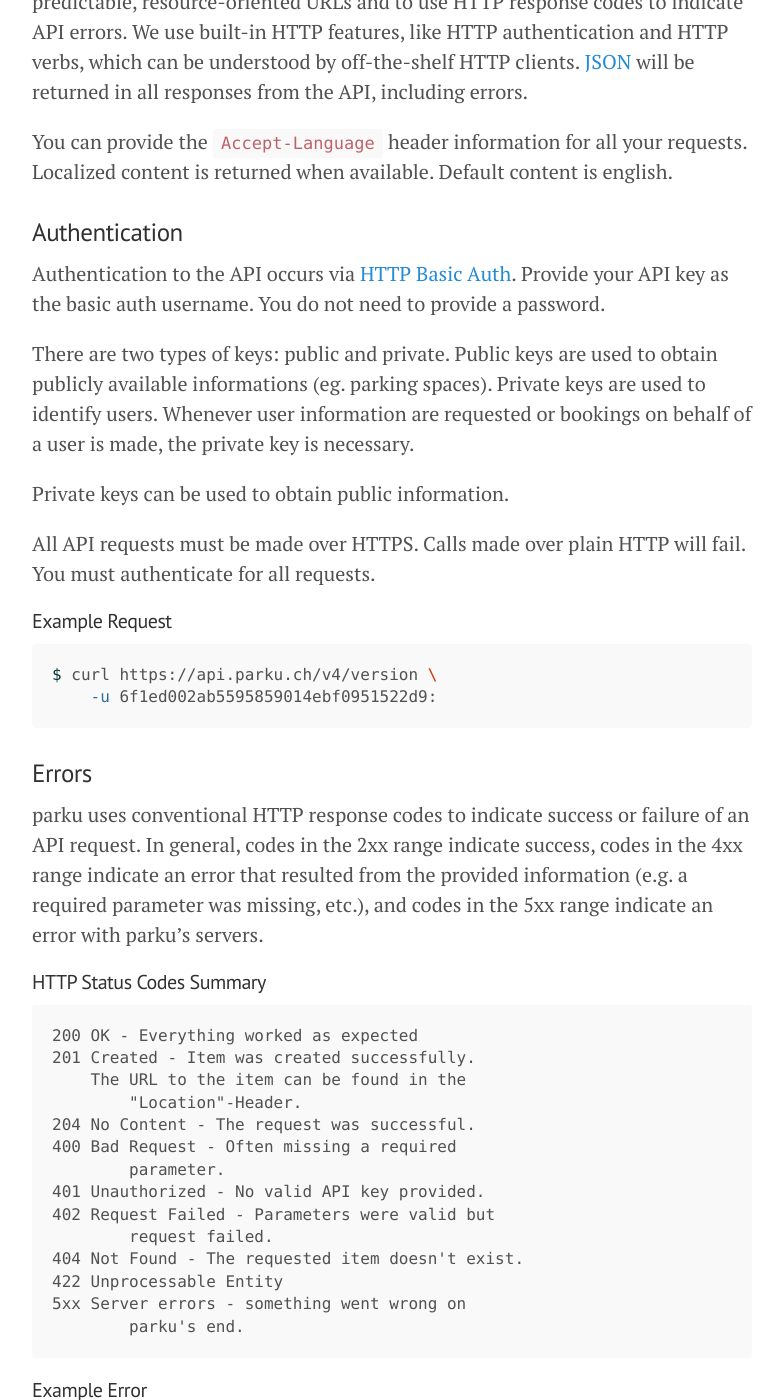
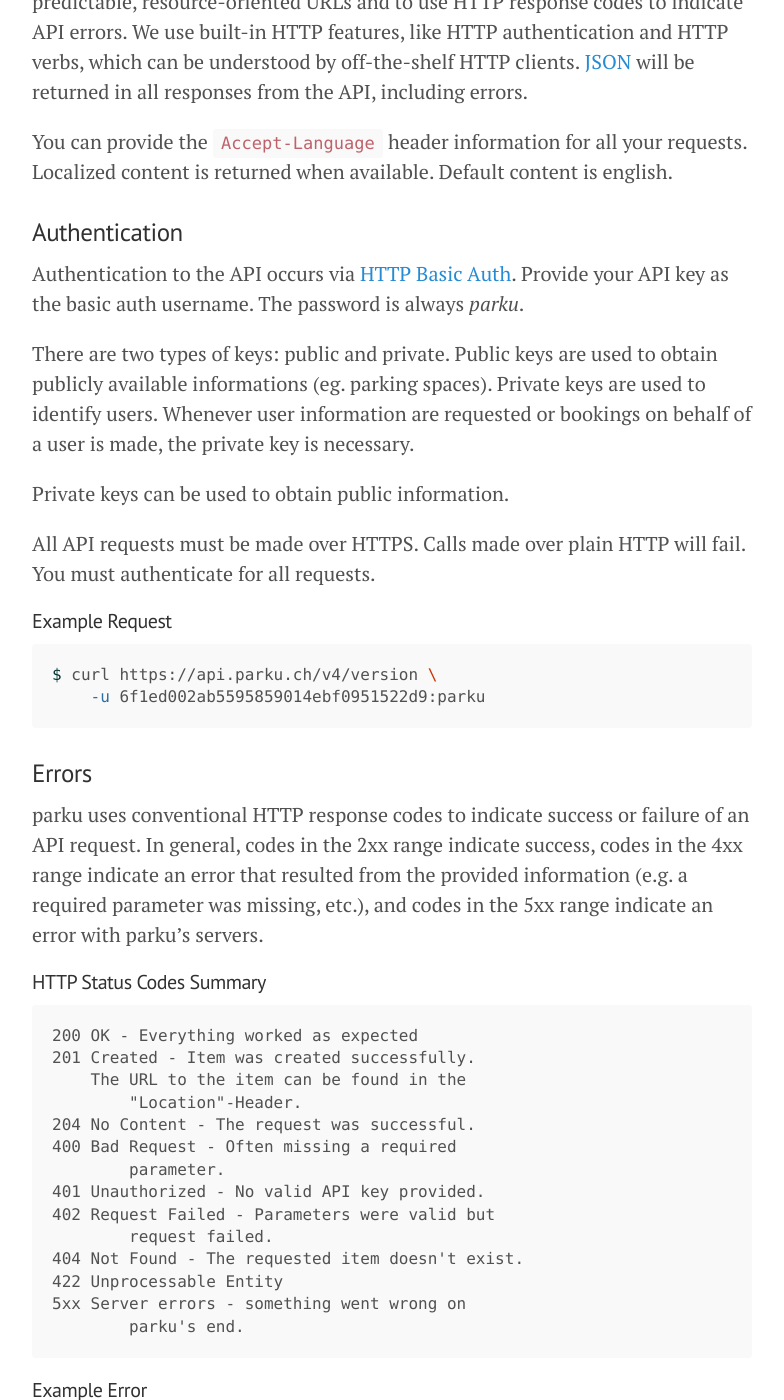
Before and after one commit to parku/docs, a Jekyll site: the page built from api/index.md, in a window 1280 px wide and 1400 px high, scrolled down 235 px. Shown: the whole window, without its empty margins (248-1032 px from the left). Built offline with Jekyll 4.4.1, drawn with Linux system fonts in a browser that asks for light colours; Markdown is read by kramdown in place of the engine named in the settings; some of the changed text lies outside the part shown.

Commit message:
Fixes #1. Password for authentication is mandatory.

````diff
--- a/api/index.md
+++ b/api/index.md
@@ -9,7 +9,7 @@
 
 ### Authentication
 
-Authentication to the API occurs via [HTTP Basic Auth][HTTP Basic Auth]. Provide your API key as the basic auth username. You do not need to provide a password.
+Authentication to the API occurs via [HTTP Basic Auth][HTTP Basic Auth]. Provide your API key as the basic auth username. The password is always _parku_.
 
 There are two types of keys: public and private. Public keys are used to obtain publicly available informations (eg. parking spaces). Private keys are used to identify users. Whenever user information are requested or bookings on behalf of a user is made, the private key is necessary.
 
@@ -21,7 +21,7 @@
 
 ```sh
 $ curl {{ site.parku.api }}/version \
-    -u 6f1ed002ab5595859014ebf0951522d9:
+    -u 6f1ed002ab5595859014ebf0951522d9:parku
 ```
 
 ### Errors
@@ -57,7 +57,7 @@
 
 ```sh
 $ curl {{ site.parku.api }} \
-    -u 6f1ed002ab5595859014ebf0951522d9:
+    -u 6f1ed002ab5595859014ebf0951522d9:parku
 ```
 
 #### Example Response
````
Also changed, not shown: api/locations.md (+5 -5 lines), api/login.md (+3 -3 lines).
